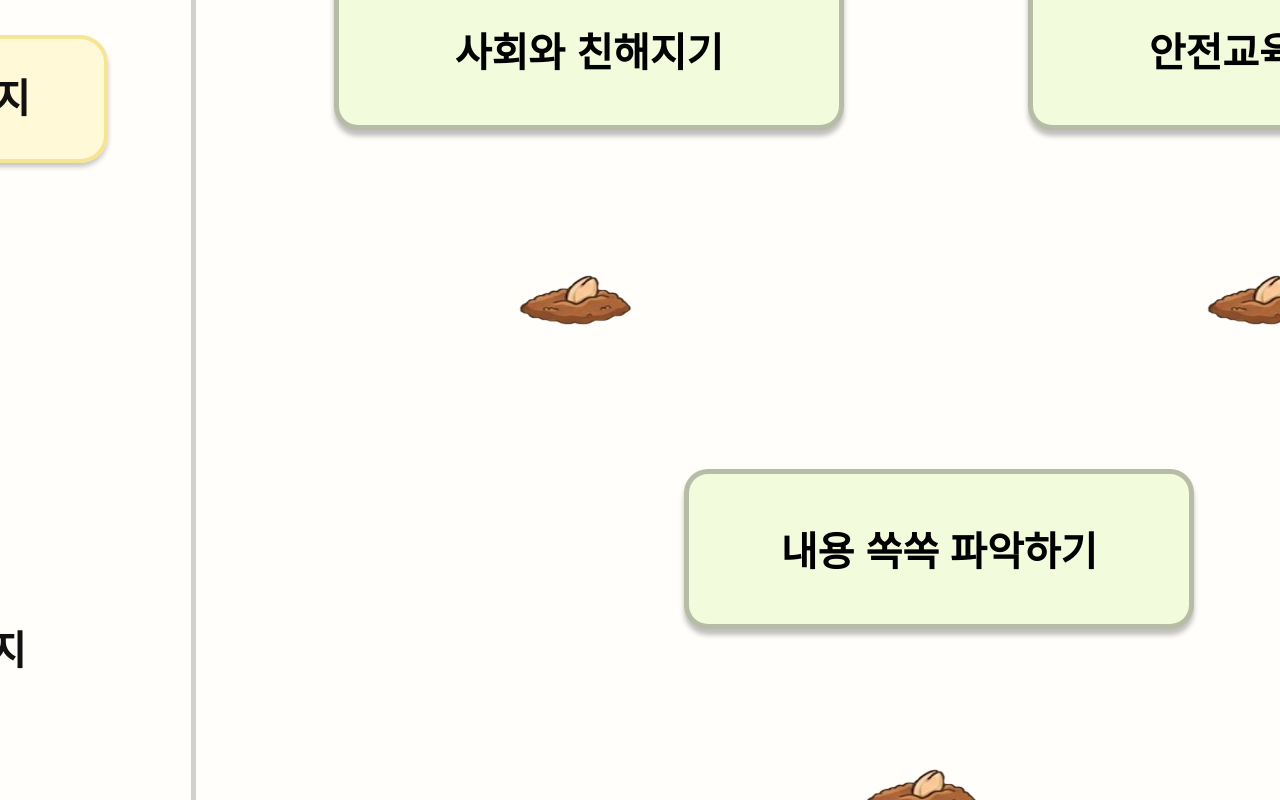
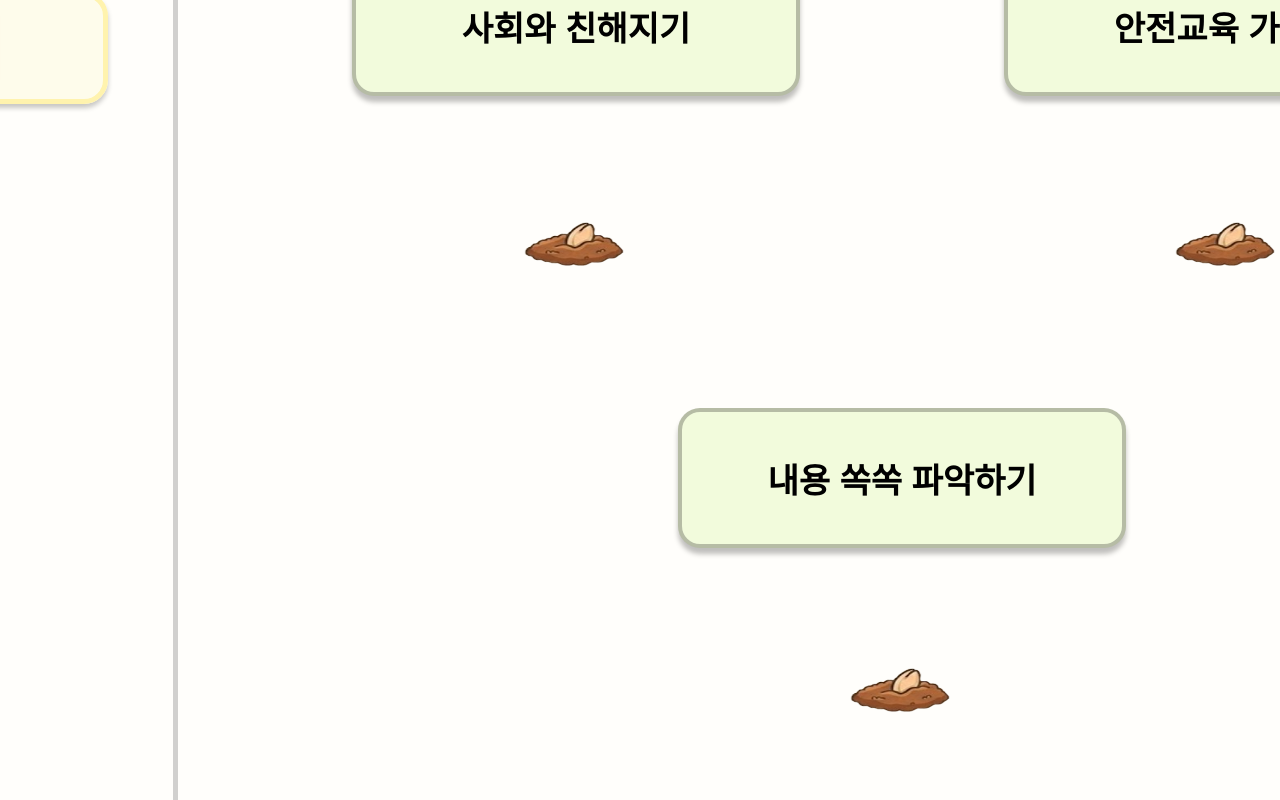
Before and after one commit to DIDGO-LAB/client, a React (Vite) app: page /main in a window 1280 px wide. Built offline with nearby package versions, Linux system fonts and the light colour scheme.

Commit message:
비율 조절

```diff
--- a/src/App.css
+++ b/src/App.css
@@ -1,28 +1,27 @@
 body {
   margin: 0;
   padding: 0;
-  overflow: hidden; /* 브라우저 자체 스크롤바 제거 */
+  overflow: hidden;
 }
 
 #root {
-  background-color: #FFFEFB;
   width: 100vw;
   height: 100vh;
-  overflow: hidden; /* 스크롤 절대 방지 */
+  overflow: hidden;
   display: flex;
   align-items: center;
   justify-content: center;
+  background-color: #FFFEFB;
 }
 
 .App {
-  /* 1920x1080 비율... */
+
   position: relative;
   width: 1920px;
   height: 1080px;
   flex-shrink: 0;
-
-  /* 핵심: 화면 크기에 맞춰서 비율 유지하며 축소 */
-  /* 창 너비가 1920보다 작거나, 높이가 1080보다 작으면 그에 맞춰 scale 계산 */
-  transform: scale(calc(min(100vw / 1920, 100vh / 1080) * 0.6));
+  overflow: hidden;
+  background-color: #FFFEFB;
+  transform: scale(min(calc(100vw / 1920), calc(100vh / 1080)));
   transform-origin: center;
 }
--- a/src/App.jsx
+++ b/src/App.jsx
@@ -12,12 +12,12 @@ import MyPage from './pages/MyPage';
 
 function ComingSoonPage({ activeKey, title }) {
   return (
-    <div className="App">
+    <>
       <Sidebar activeKey={activeKey} />
       <main style={{ position: 'absolute', left: '516px', top: 0, width: '1404px', height: '1080px' }}>
         <h1 style={{ margin: '160px 0 0 140px', fontSize: '48px' }}>{title}</h1>
       </main>
-    </div>
+    </>
   );
 }
 
@@ -96,7 +96,9 @@ function IntroStepRoutes() {
 function App() {
   return (
     <BrowserRouter>
-      <IntroStepRoutes />
+      <div className="App">
+        <IntroStepRoutes />
+      </div>
     </BrowserRouter>
   );
 }
--- a/src/components/layout/Sidebar.css
+++ b/src/components/layout/Sidebar.css
@@ -2,8 +2,8 @@
   position: absolute;
   left: 0;
   top: 0;
-  width: 516px;
-  height: 1080px;
+  width: 498px;
+  height: 100%;
   background: #fffefb;
   border-right: 5px solid rgba(0, 0, 0, 0.18);
   box-sizing: border-box;
@@ -12,37 +12,37 @@
 .sidebar-nav {
   position: absolute;
   left: 48px;
-  top: 175px;
+  top: 132px;
   width: 380px;
   display: flex;
   flex-direction: column;
-  gap: 56px;
+  gap: 40px;
 }
 
 .sidebar-item {
   width: 380px;
-  height: 128px;
+  height: 112px;
   border: 0;
   background: transparent;
   display: flex;
   align-items: center;
-  gap: 34px;
+  gap: 28px;
   padding: 0 28px;
-  border-radius: 28px;
+  border-radius: 24px;
   box-sizing: border-box;
   color: #111;
   cursor: pointer;
 }
 
 .sidebar-item.is-active {
-  background: rgba(255, 249, 214, 0.95);
-  border: 4px solid #f6e694;
+  background: rgba(251, 243, 196, 0.30);
+  border: 5px solid #FFF3AE;
   box-shadow: 0 4px 5px rgba(0, 0, 0, 0.22);
 }
 
 .sidebar-label {
   font-family: "Anonymous Pro", sans-serif;
-  font-size: 40px;
+  font-size: 34px;
   font-weight: 700;
   line-height: 1;
   white-space: nowrap;
@@ -58,8 +58,8 @@
 .sidebar-icon {
   position: relative;
   flex: 0 0 auto;
-  width: 52px;
-  height: 52px;
+  width: 93px;
+  height: 85px;
 }
 
 .sidebar-icon-home {
--- a/src/pages/Intro.jsx
+++ b/src/pages/Intro.jsx
@@ -19,9 +19,7 @@ function Intro() {
   };
 
   return (
-    <div className="App">
-      <StartTypeSelect onNext={handleNextPage} />
-    </div>
+    <StartTypeSelect onNext={handleNextPage} />
   );
 }
 
--- a/src/pages/Login.jsx
+++ b/src/pages/Login.jsx
@@ -27,7 +27,7 @@ function Login({ onPrev, onLogin }) {
   };
 
   return (
-    <div className="App">
+    <>
       <h1
         className="login-main-text"
         style={{ left: '891px', top: '169px', width: '138px', textAlign: 'center' }}
@@ -67,7 +67,7 @@ function Login({ onPrev, onLogin }) {
       >
         <span className="login-button-text">로그인</span>
       </button>
-    </div>
+    </>
   );
 }
 
--- a/src/pages/Mainpage.css
+++ b/src/pages/Mainpage.css
@@ -5,14 +5,15 @@
   width: 1404px;
   height: 1080px;
   background: #fffefb;
+  box-sizing: border-box;
 }
 
 .main-feature-box {
   position: absolute;
-  width: 500px;
-  height: 150px;
-  border-radius: 24px;
-  border: 5px solid rgba(0, 0, 0, 0.25);
+  width: 440px;
+  height: 132px;
+  border-radius: 22px;
+  border: 4px solid rgba(0, 0, 0, 0.25);
   background: #f2fbdc;
   box-shadow: 0 6px 5px rgba(0, 0, 0, 0.25);
   display: flex;
@@ -23,43 +24,43 @@
 .main-feature-label {
   color: #000;
   font-family: "Anonymous Pro", sans-serif;
-  font-size: 40px;
+  font-size: 34px;
   font-weight: 700;
-  white-space: nowrap; /* 텍스트가 줄바꿈되지 않도록 설정 */
+  white-space: nowrap;
 }
 
 .main-feature-social {
-  left: 138px;
-  top: 110px;
+  left: 156px;
+  top: 96px;
 }
 
 .main-feature-safety {
-  left: 832px;
-  top: 110px;
+  left: 808px;
+  top: 96px;
 }
 
 .main-feature-understand {
-  left: 488px;
-  top: 609px;
+  left: 482px;
+  top: 548px;
 }
 
 .ground-mark {
   position: absolute;
-  width: 138px;
-  height: 70px;
+  width: 122px;
+  height: 62px;
 }
 
 .ground-mark-left {
-  left: 308px;
-  top: 406px;
+  left: 315px;
+  top: 354px;
 }
 
 .ground-mark-right {
-  left: 996px;
-  top: 406px;
+  left: 966px;
+  top: 354px;
 }
 
 .ground-mark-bottom {
-  left: 654px;
-  top: 900px;
+  left: 641px;
+  top: 800px;
 }
--- a/src/pages/Mainpage.jsx
+++ b/src/pages/Mainpage.jsx
@@ -18,10 +18,11 @@ function GroundMark({ className = '' }) {
 
 function Mainpage() {
   return (
-    <div className="App">
+    <>
       <Sidebar activeKey="main" />
 
       <main className="mainpage-content">
+        <div className="mainpage-board">
           {featureCards.map((card) => (
             <div key={card.label} className={`main-feature-box ${card.className}`}>
               <span className="main-feature-label">{card.label}</span>
@@ -31,8 +32,9 @@ function Mainpage() {
           <GroundMark className="ground-mark-left" />
           <GroundMark className="ground-mark-right" />
           <GroundMark className="ground-mark-bottom" />
+        </div>
       </main>
-    </div>
+    </>
   );
 }
 
```
Lines whose indentation alone changed are shown as unchanged.
